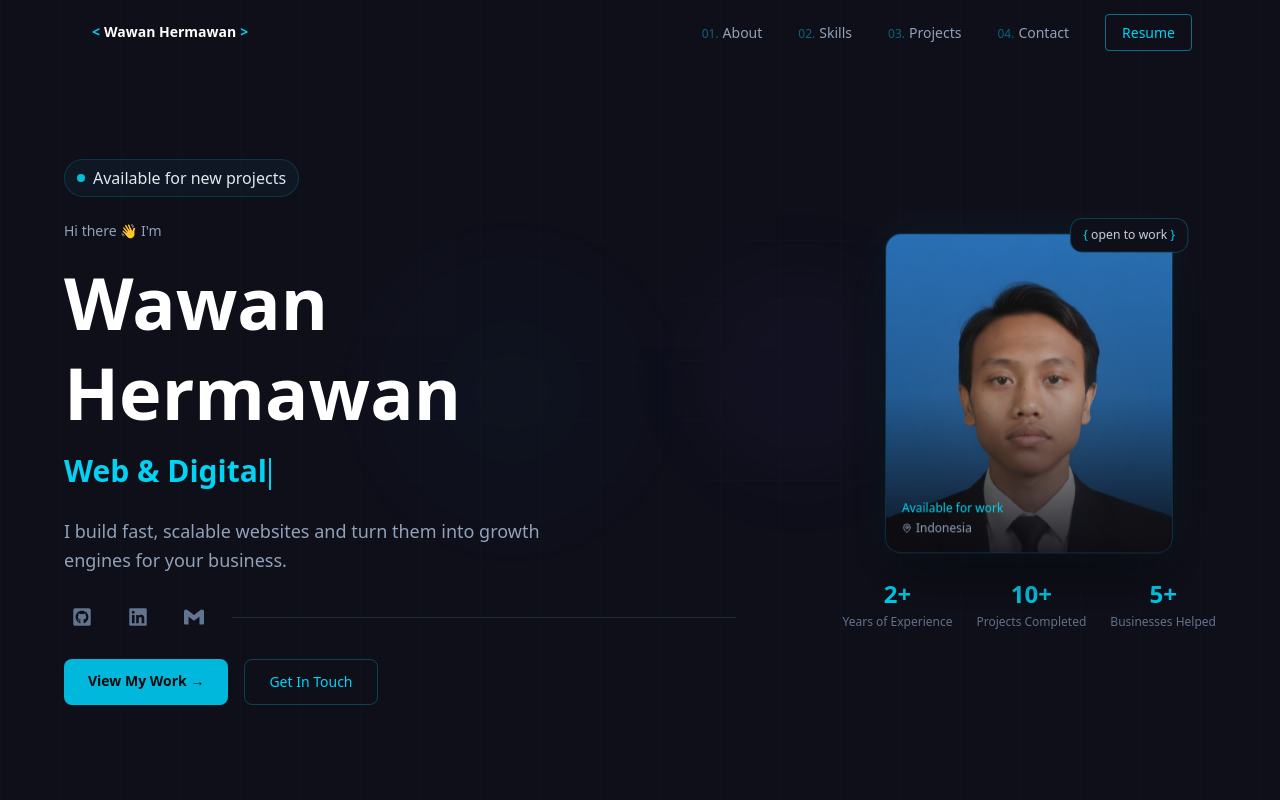
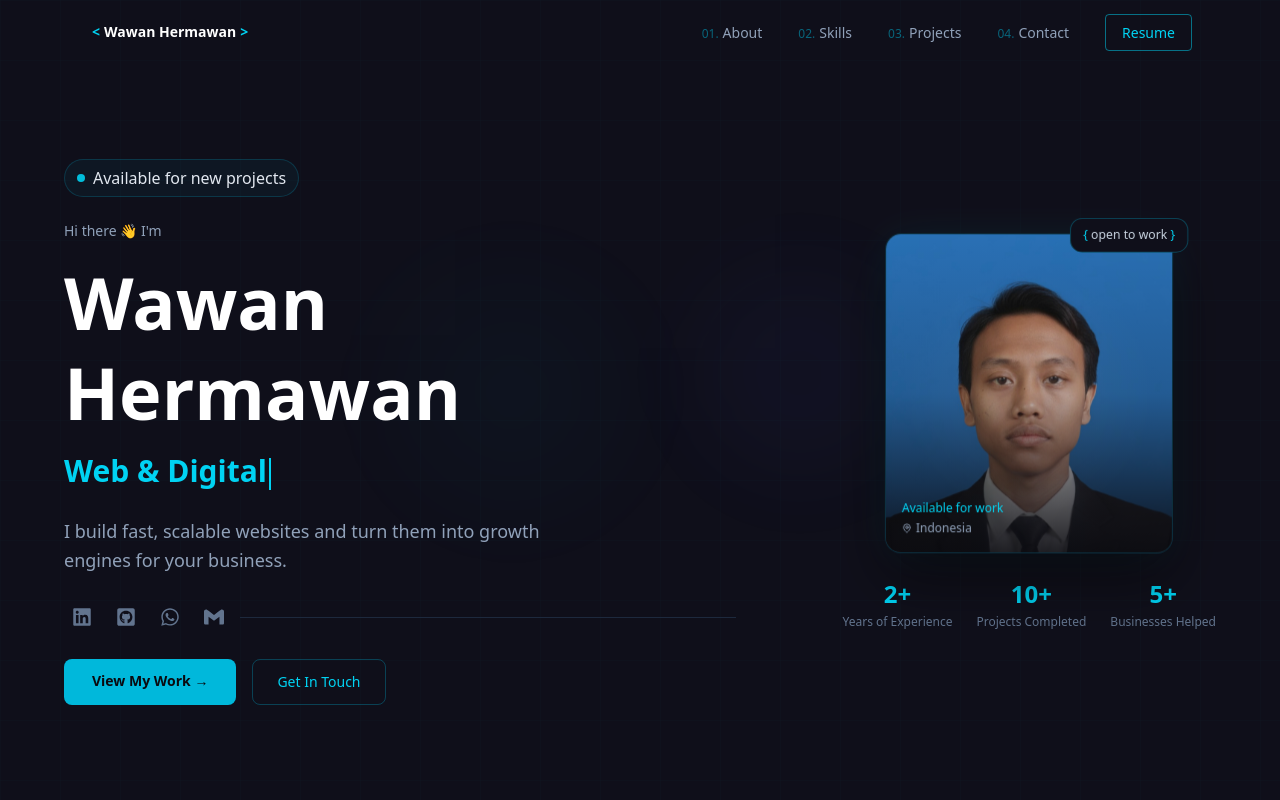
Before and after one commit to wawanher487/web_portfolio, a Next.js app: page / in a window 1280 px wide. Shown: the top 800 px of the page. Built offline with nearby package versions, Linux system fonts and the light colour scheme.

Commit message:
fix: layout & gmail contact dan hero section, card projects

```diff
--- a/src/components/sections/Contact/ContactSection.tsx
+++ b/src/components/sections/Contact/ContactSection.tsx
@@ -6,7 +6,7 @@ import { Send, Mail, CheckCircle, AlertCircle, Loader2 } from "lucide-react";
 import SectionHeader from "@/components/ui/SectionHeader";
 import { useContactForm } from "@/hooks/useContactForm";
 import { siteConfig } from "@/lib/data";
-import { FaGithub } from "react-icons/fa";
+import { FaGithub, FaWhatsapp } from "react-icons/fa";
 import { FaLinkedin } from "react-icons/fa6";
 
 // ============================================================
@@ -87,7 +87,7 @@ export default function ContactSection() {
       icon: Mail,
       label: "Email",
       value: siteConfig.email,
-      href: `mailto:${siteConfig.email}`,
+      href: `https://mail.google.com/mail/?view=cm&fs=1&to=${siteConfig.email}`,
     },
     {
       icon: FaGithub,
@@ -100,6 +100,12 @@ export default function ContactSection() {
       label: "LinkedIn",
       value: "linkedin.com/in/wawanhermawan24",
       href: siteConfig.linkedin,
+    },
+    {
+      icon: FaWhatsapp,
+      label: "WhatsApp",
+      value: "0819-2889-7858",
+      href: siteConfig.whatsapp,
     },
   ];
 
@@ -115,6 +121,20 @@ export default function ContactSection() {
           subtitle="Have a project in mind or want to discuss an opportunity? I'd love to hear from you."
         />
 
+        {/* Pesan ajakan */}
+        <div className="p-6 rounded-2xl border border-slate-800 bg-slate-900/40 mb-5">
+          <div className="flex items-center gap-2 mb-3">
+            <span className="w-2 h-2 rounded-full bg-cyan-400 animate-pulse" />
+            <span className="font-mono text-xs text-cyan-400">
+              open to opportunities
+            </span>
+          </div>
+          <p className="text-slate-400 text-sm leading-relaxed">
+            I&apos;m currently available for freelance projects and full-time
+            positions. If you have an exciting project, let&apos;s talk.
+          </p>
+        </div>
+
         <div className="grid lg:grid-cols-5 gap-12 items-start">
           {/* ── Kiri: Info (2/5 lebar) ── */}
           <div
@@ -125,28 +145,13 @@ export default function ContactSection() {
               transition: "all 0.6s ease-out",
             }}
           >
-            {/* Pesan ajakan */}
-            <div className="p-6 rounded-2xl border border-slate-800 bg-slate-900/40">
-              <div className="flex items-center gap-2 mb-3">
-                <span className="w-2 h-2 rounded-full bg-cyan-400 animate-pulse" />
-                <span className="font-mono text-xs text-cyan-400">
-                  open to opportunities
-                </span>
-              </div>
-              <p className="text-slate-400 text-sm leading-relaxed">
-                I&apos;m currently available for freelance projects and
-                full-time positions. If you have an exciting project, let&apos;s
-                talk.
-              </p>
-            </div>
-
             {/* Contact Links */}
-            <div className="space-y-3">
+            <div className="space-y-5">
               {contactLinks.map(({ icon: Icon, label, value, href }) => (
                 <a
                   key={label}
                   href={href}
-                  target={label !== "Email" ? "_blank" : undefined}
+                  target="_blank"
                   rel="noopener noreferrer"
                   className="flex items-center gap-4 p-4 rounded-xl border border-slate-800 hover:border-cyan-500/30 hover:bg-cyan-500/5 transition-all group"
                 >
@@ -200,7 +205,7 @@ export default function ContactSection() {
               // Form State
               <form
                 onSubmit={handleSubmit}
-                className="space-y-5 p-6 rounded-2xl border border-slate-800 bg-slate-900/40"
+                className="space-y-3 p-5 rounded-2xl border border-slate-800 bg-slate-900/40"
               >
                 {/* Row: Name + Email side by side */}
                 <div className="grid sm:grid-cols-2 gap-5">
--- a/src/components/sections/Hero/HeroSection.tsx
+++ b/src/components/sections/Hero/HeroSection.tsx
@@ -5,7 +5,7 @@ import Link from "next/link";
 import GridBackground from "./GridBackground";
 import TypingText from "./TypingAnimation";
 import PhotoCard from "./PhotoCard";
-import { FaGithub, FaGithubSquare } from "react-icons/fa";
+import { FaGithubSquare, FaWhatsapp } from "react-icons/fa";
 import { FaLinkedin } from "react-icons/fa6";
 import { SiGmail } from "react-icons/si";
 
@@ -24,9 +24,14 @@ export default function HeroSection() {
   ];
 
   const SocialLinks = [
+    { icon: FaLinkedin, href: siteConfig.linkedin, label: "LinkedIn" },
     { icon: FaGithubSquare, href: siteConfig.github, label: "Github" },
-    { icon: FaLinkedin, href: siteConfig.linkedin, label: "LinkedIn" },
-    { icon: SiGmail, href: `mailto:${siteConfig.email}`, label: "Email" },
+    { icon: FaWhatsapp, href: siteConfig.whatsapp, label: "WhatsApp" },
+    {
+      icon: SiGmail,
+      href: `https://mail.google.com/mail/?view=cm&fs=1&to=${siteConfig.email}`,
+      label: "Email",
+    },
   ];
   return (
     <section
@@ -65,14 +70,14 @@ export default function HeroSection() {
             </p>
 
             {/* Sosial Links */}
-            <div className="flex items-center gap-5 mb-6">
+            <div className="flex items-center gap-2 mb-6">
               {SocialLinks.map((link) => {
                 const Icon = link.icon;
                 return (
                   <a
                     key={link.label}
                     href={link.href}
-                    target={link.label !== "Email" ? "_blank" : undefined}
+                    target="_blank"
                     rel="noopener noreferrer"
                     aria-label={link.label}
                     className="p-2 text-slate-500 hover:text-cyan-400 hover:bg-cyan-400/10 rounded-lg transition-all"
@@ -89,7 +94,7 @@ export default function HeroSection() {
               <Link
                 href="#projects"
                 className="
-              group relative px-6 py-3 bg-cyan-500 text-surface-900 font-mono font-semibold text-sm rounded-lg overflow-hidden transition-all hover:shadow-lg hover:shadow-cyan-500/25 hover:-translate-y-0.5"
+              group relative px-7 py-3 bg-cyan-500 text-surface-900 font-mono font-semibold text-sm rounded-lg overflow-hidden transition-all hover:shadow-lg hover:shadow-cyan-500/25 hover:-translate-y-0.5"
               >
                 {/* shimmer effect */}
                 <span className="absolute inset-0 -translate-x-full group-hover:translate-x-full transition-transform duration-500 bg-linear-to-r from-transparent via-white/20 to-transparent skew-x-12" />
--- a/src/components/sections/Projects/ProjectCard.tsx
+++ b/src/components/sections/Projects/ProjectCard.tsx
@@ -129,7 +129,7 @@ export default function ProjectCard({
           <p
             className="text-slate-500 text-sm leading-relaxed mt-3 transition-all duration-300"
             style={{
-              maxHeight: isHovered ? "120px" : "0px",
+              maxHeight: isHovered ? "250px" : "0px",
               opacity: isHovered ? 1 : 0,
               overflow: "hidden",
             }}
--- a/src/components/sections/Projects/ProjectsSection.tsx
+++ b/src/components/sections/Projects/ProjectsSection.tsx
@@ -16,9 +16,6 @@ export default function ProjectsSection() {
 
   return (
     <section id="projects" className="py-24 px-6 relative">
-      {/* separator */}
-      <div className="absolute top-0 left-1/2 -translate-x-1/2 w-px h-24 bg-linear-to-b from-transparent to-slate-800" />
-
       <div ref={sectionRef} className="max-w-6xl mx-auto">
         <SectionHeader
           label="03. projects"
--- a/src/lib/data.ts
+++ b/src/lib/data.ts
@@ -6,6 +6,7 @@ export const siteConfig = {
   email: "wawanhermawan2402@gmail.com",
   github: "https://github.com/wawanher487/",
   linkedin: "https://www.linkedin.com/in/wawanhermawan24/",
+  whatsapp: "https://wa.me/6281928897858",
   tagline:
     "I build fast, scalable websites and turn them into growth engines for your business.",
 };
```
